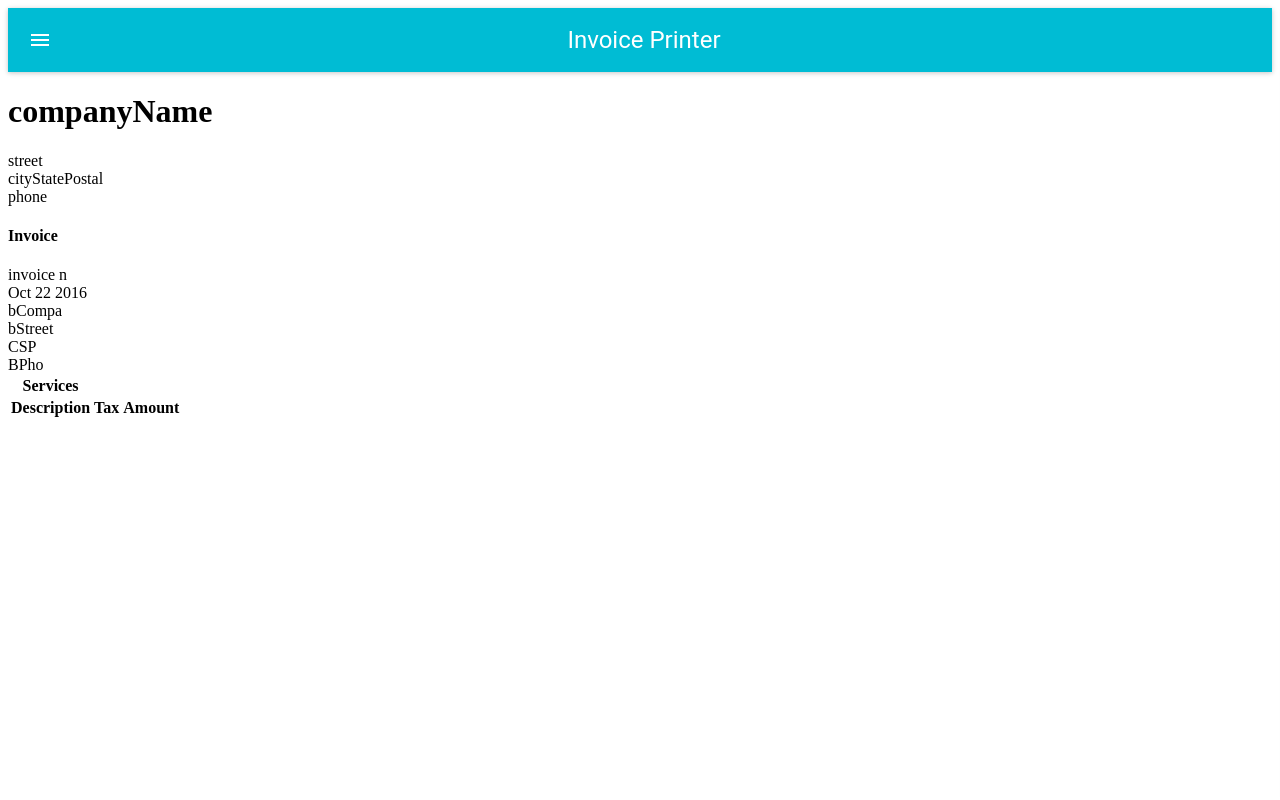
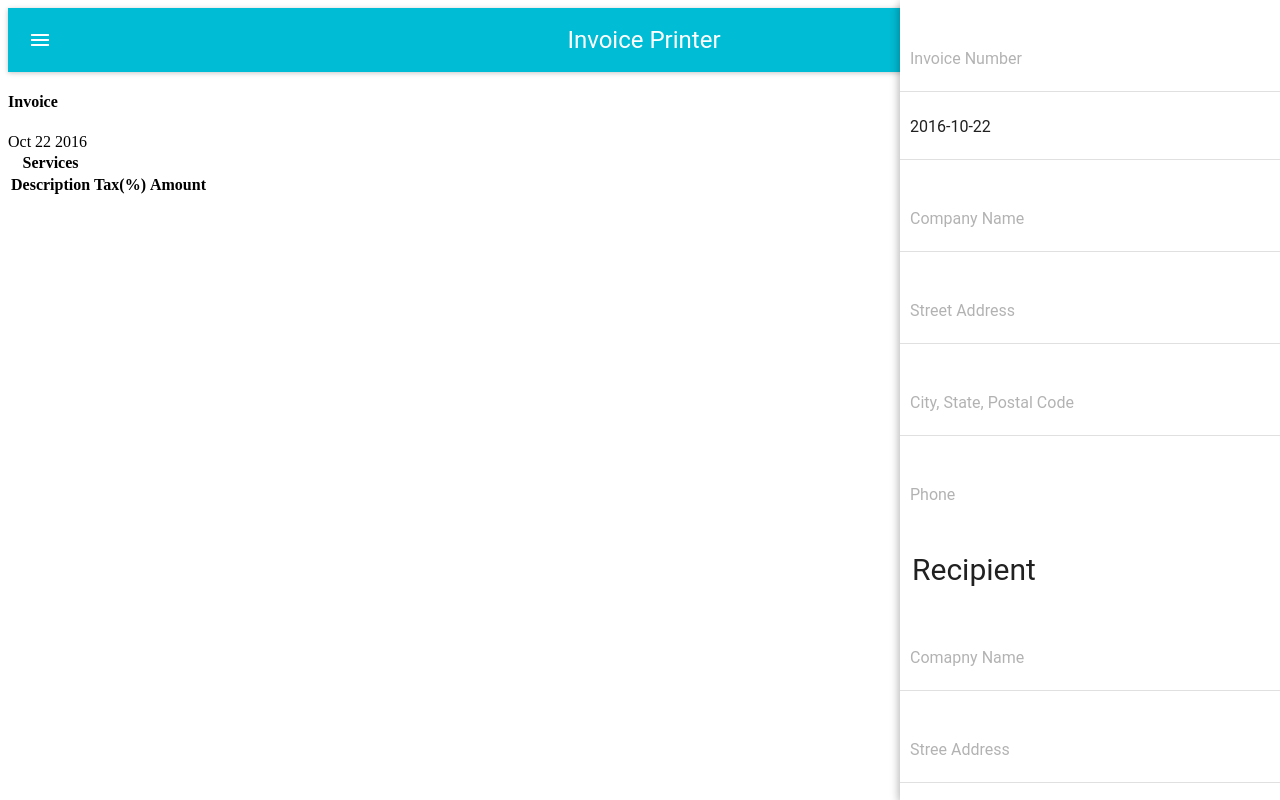
Before and after one commit to MachoBoy/invoice_creator, a React (Create React App) app: page / in a window 1280 px wide. Built offline with nearby package versions, Linux system fonts and the light colour scheme; what react-tap-event-plugin would draw is missing.

Commit message:
add slier for tax and add floating button

```diff
--- a/src/components/Home.js
+++ b/src/components/Home.js
@@ -1,6 +1,8 @@
 import React from 'react'
 import { AppBar, TextField, Drawer, DatePicker, Divider, Badge } from 'material-ui'
+import update from 'react-addons-update';
 import OutputForm from './OutputForm'
+import Services from './Services'
 
 export default class Home extends React.Component {
     constructor(props){
@@ -8,25 +10,26 @@ export default class Home extends React.Component {
         const date = new Date();
         this.state = {
             selectedKey: -1,
-            open: false,
-            invoiceNumber: 'invoice n',
+            open: true,
+            invoiceNumber: '',
             date: date,
-            companyName:'companyName',
-            street: 'street',
-            cityStatePostal:'cityStatePostal',
-            phone:'phone',
-            billCompanyName:'bCompa',
-            billStreet: 'bStreet',
-            billCityStatePostal: 'CSP',
-            billPhone:'BPho',
-            services: {
-                description: 'desc',
-                tax: '',
-                amount: 'amt',
-            },
+            companyName:'',
+            street: '',
+            cityStatePostal:'',
+            phone:'',
+            billCompanyName:'',
+            billStreet: '',
+            billCityStatePostal: '',
+            billPhone:'',
+            services: [{
+                description: '',
+                tax: '5',
+                amount: '',
+            }],
         };
         this.handleChange = this.handleChange.bind(this);
         this.handleDate = this.handleDate.bind(this);
+        this.handleCreate = this.handleCreate.bind(this);
     }
 
     handleChange(e){
@@ -39,6 +42,12 @@ export default class Home extends React.Component {
         this.setState({
             date: setDate,
         });
+    }
+
+    handleCreate(services) {
+    	this.setState({
+    		services: update(this.state.services, { $push: [services] })
+    	});
     }
 
     toggleDrawer(){
@@ -71,6 +80,7 @@ export default class Home extends React.Component {
                         billCityStatePostal={this.state.billCityStatePostal}
                         billPhone={this.state.billPhone}
                         description={this.state.description}
+                        tax={this.state.services.tax}
                         amount={this.state.amount}
                     />
                 </div>
@@ -177,25 +187,8 @@ export default class Home extends React.Component {
                                 value={this.state.billPhone}
                                 onChange={this.handleChange}
                             /><br/>
-
-                        <Badge style={{fontSize: 30, align: 'center'}} badgeContent="">Services</Badge><br/>
-                            <TextField
-                                floatingLabelText="Description"
-                                name="description"
-                                style={styles.fullWidth}
-                                underlineShow={false}
-                                value={this.state.description}
-                                onChange={this.handleChange}
-                            /><Divider />
-
-                            <TextField
-                                floatingLabelText="Amount"
-                                name="amount"
-                                style={styles.smallWidth}
-                                underlineShow={false}
-                                value={this.state.amount}
-                                onChange={this.handleChange}
-                            /><Divider />
+                        <Services
+                            oncreate={this.handleCreate}/>
                     </div>
                     </Drawer>
                 </div>
@@ -204,10 +197,6 @@ export default class Home extends React.Component {
 
         );
     }
-}
-
-function calculateServices() {
-
 }
 
 const styles={
--- a/src/components/OutputForm.js
+++ b/src/components/OutputForm.js
@@ -41,7 +41,7 @@ export default class OutputForm extends React.Component {
                             <tbody>
                                 <tr>
                                     <th>Description</th>
-                                    <th>Tax</th>
+                                    <th>Tax(%)</th>
                                     <th>Amount</th>
                                 </tr>
                             </tbody>
--- a/src/components/Services.js
+++ b/src/components/Services.js
@@ -1,12 +1,105 @@
 import React from 'react'
+import { TextField, Badge, Divider, FloatingActionButton, Slider } from 'material-ui'
+import ContentAdd from 'material-ui/svg-icons/content/add'
 
 export default class Services extends React.Component {
     constructor(props){
         super(props);
+        this.state={
+            description: '',
+            tax: '',
+            amount: '',
+        }
+        this.handleChange = this.handleChange.bind(this);
     }
+
+    handleChange(e) {
+		let nextState = {};
+		nextState[e.target.name] = e.target.value;
+		this.setState(nextState)
+	}
+
+    handleSlider(event, value){
+        this.state({
+            tax: value
+        });
+    }
+
+    handleClick() {
+        const services = {
+            description: this.state.description,
+            tax: this.state.tax,
+            amount: this.state.amount,
+        };
+        this.props.onCreate(services);
+        this.setState({
+            description: '',
+            tax: '',
+            amount: '',
+        });
+    }
+
     render() {
         return(
+            <div>
+            <Badge style={{fontSize: 30, align: 'center'}} badgeContent="">Services</Badge><br/>
+                <TextField
+                    floatingLabelText="Description"
+                    name="description"
+                    style={styles.fullWidth}
+                    underlineShow={false}
+                    value={this.state.description}
+                    onChange={this.handleChange}
+                /><Divider />
+            Tax
+                <Slider
+                    min={0}
+                    max={15}
+                    step={1}
+                    style={{width: 200, marginLeft: 50,}}
+                    name="tax"
+                    value={this.state.tax}
+                    onChange={this.handleSlider}
+                />
+
+                <Divider/>
+                <TextField
+                    floatingLabelText="Amount"
+                    name="amount"
+                    style={styles.smallWidth}
+                    underlineShow={false}
+                    value={this.state.amount}
+                    onChange={this.handleChange}
+                />
+                <FloatingActionButton
+                    mini={true}
+                    secondary={true}
+                    style={styles.addButton}
+                    onClick={this.handleClick}
+                >
+                    <ContentAdd />
+                </FloatingActionButton>
+
+            </div>
 
         );
     }
 }
+
+const styles={
+    smallWidth: {
+        width: 160,
+        margin: 10,
+    },
+    mediumWidth: {
+        width: 180,
+        margin: 10,
+    },
+    fullWidth: {
+        width: 250,
+        margin: 10,
+    },
+    addButton: {
+        marginLeft: 110,
+    }
+}
--- a/src/styles/style.css
+++ b/src/styles/style.css
@@ -9,6 +9,7 @@
     margin-left:  100px;
     margin-top: 30px;
     position: relative;
+    height: 160px;
 }
 
 .formNumber {
@@ -23,6 +24,7 @@
     width: 30%;
     margin-left:  100px;
     margin-top: 15px;
+    height: 130px;
 }
 
 .formServices {
```
